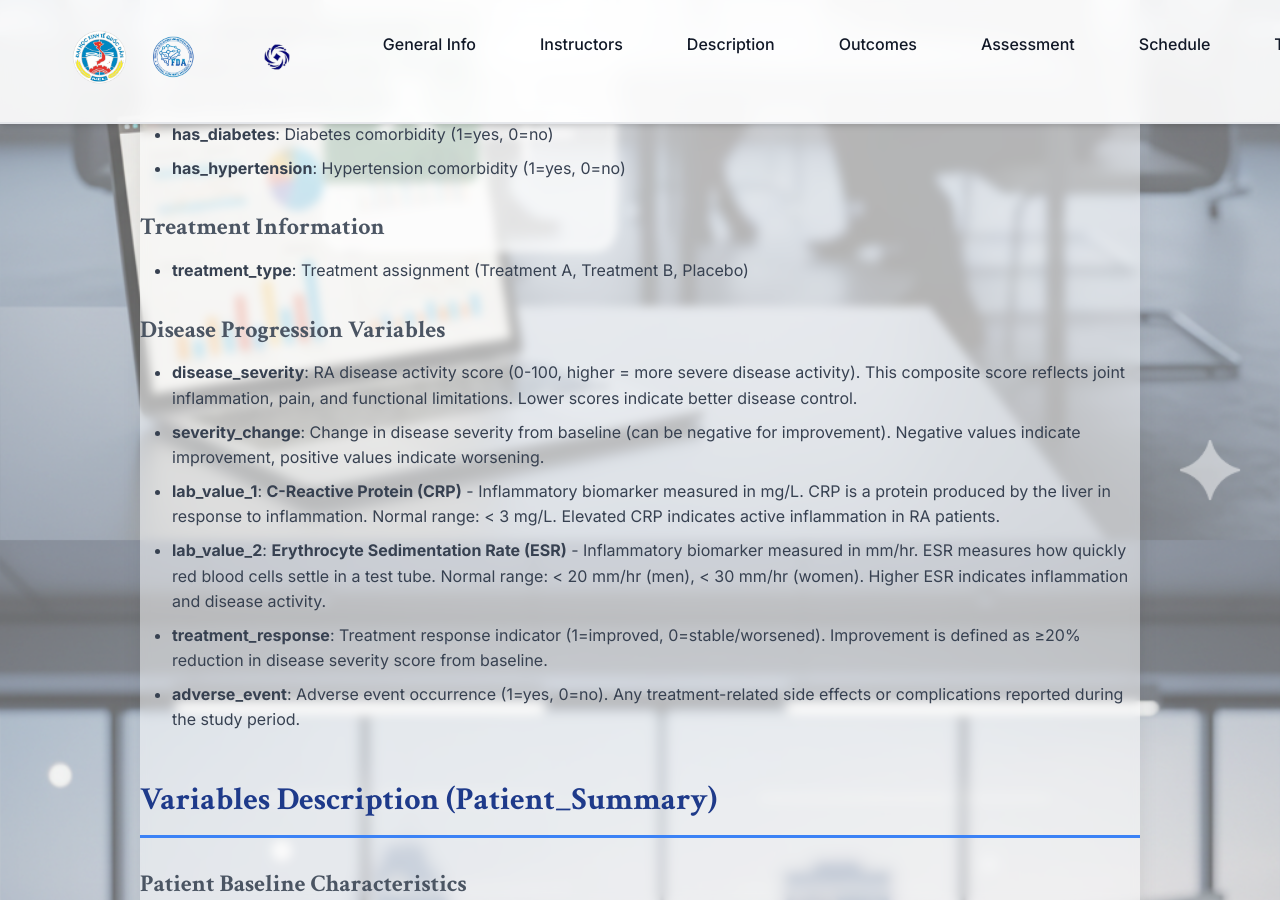
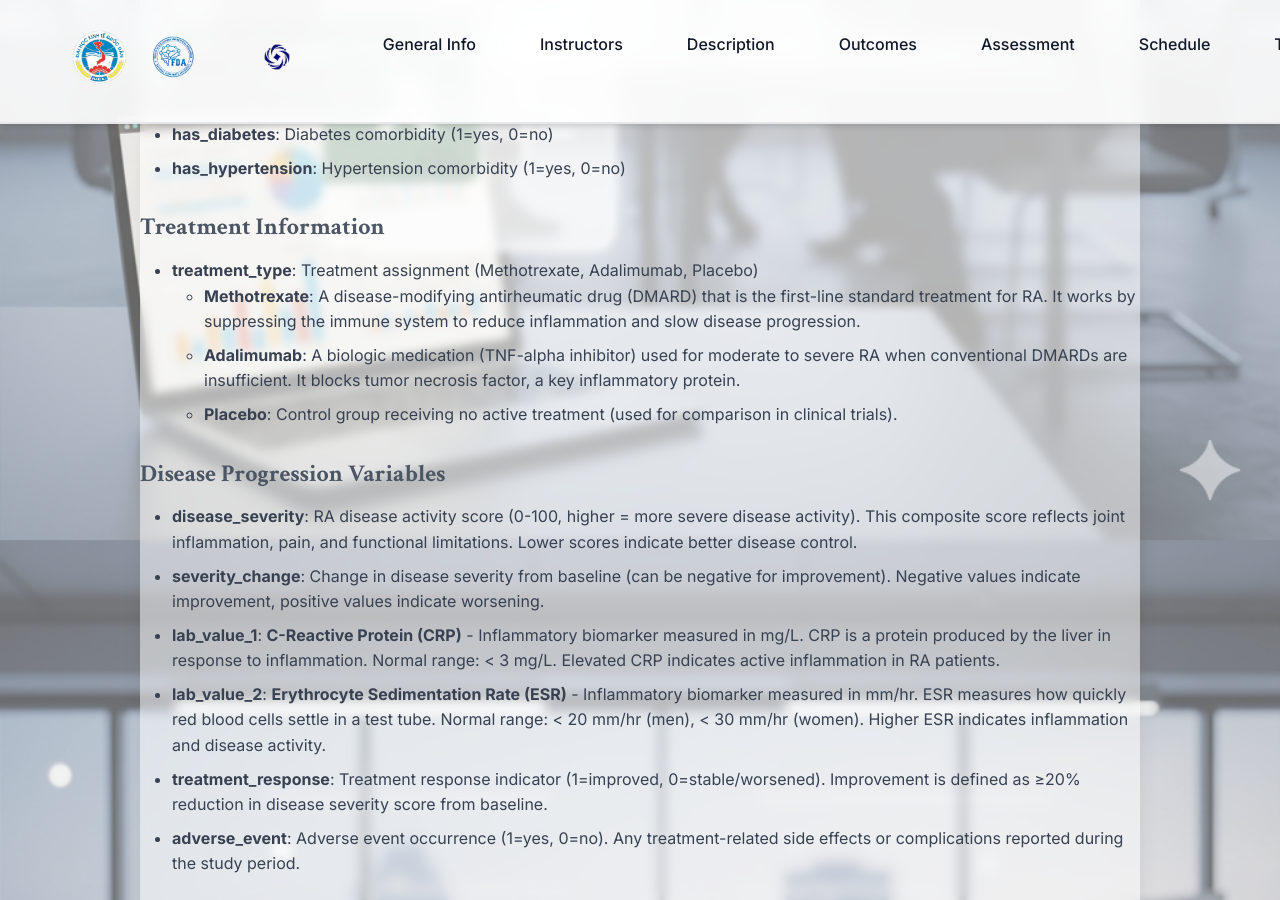
Before and after one commit to nghianguyen7171/excel_course, a Jekyll site: the page built from datasets/11-disease-progression-instructions.md, in a window 1280 px wide and 900 px high, scrolled down 2020 px. Built offline with Jekyll 4.4.1, drawn with Linux system fonts in a browser that asks for light colours.

Commit message:
Update Topic 11: Replace generic treatment names with real RA treatments (Methotrexate, Adalimumab, Placebo)

```diff
--- a/datasets/11-disease-progression-instructions.md
+++ b/datasets/11-disease-progression-instructions.md
@@ -49,7 +49,10 @@ Contains one record per patient with baseline characteristics and final outcomes
 - **has_hypertension**: Hypertension comorbidity (1=yes, 0=no)
 
 ### Treatment Information
-- **treatment_type**: Treatment assignment (Treatment A, Treatment B, Placebo)
+- **treatment_type**: Treatment assignment (Methotrexate, Adalimumab, Placebo)
+  - **Methotrexate**: A disease-modifying antirheumatic drug (DMARD) that is the first-line standard treatment for RA. It works by suppressing the immune system to reduce inflammation and slow disease progression.
+  - **Adalimumab**: A biologic medication (TNF-alpha inhibitor) used for moderate to severe RA when conventional DMARDs are insufficient. It blocks tumor necrosis factor, a key inflammatory protein.
+  - **Placebo**: Control group receiving no active treatment (used for comparison in clinical trials).
 
 ### Disease Progression Variables
 - **disease_severity**: RA disease activity score (0-100, higher = more severe disease activity). This composite score reflects joint inflammation, pain, and functional limitations. Lower scores indicate better disease control.
```
Also changed, not shown: 1 other file.
